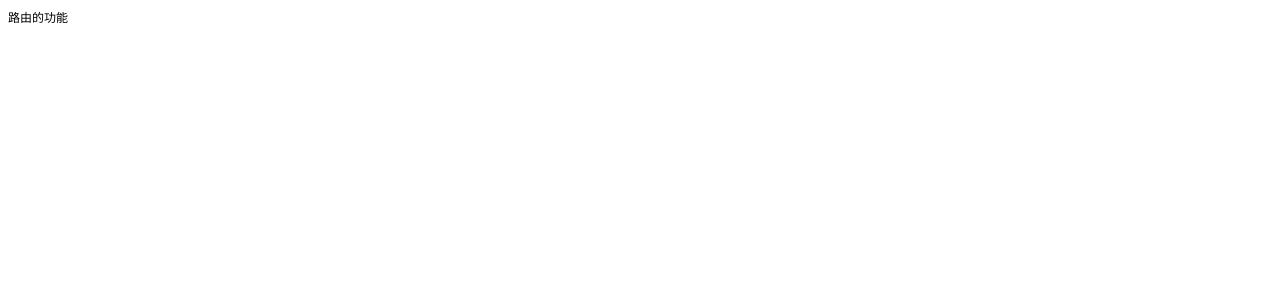
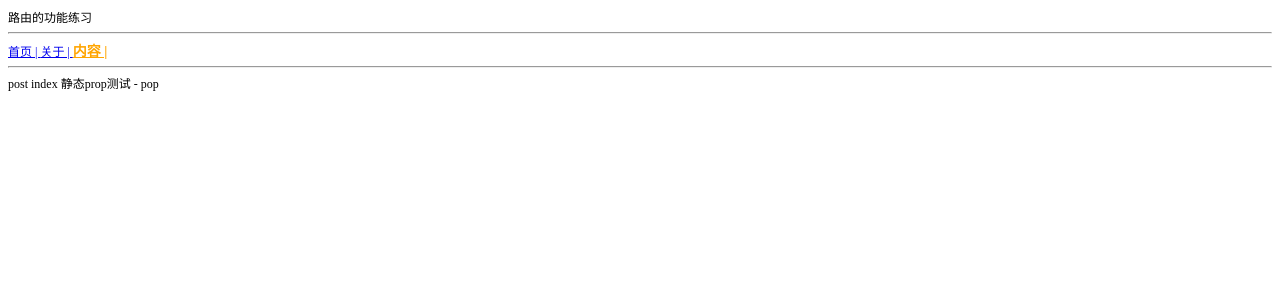
Before and after one commit to easunsh/vue-demo, a Vue app: page /posts in a window 1280 px wide. Shown: the top 300 px of the page. Built offline with nearby package versions, Linux system fonts and the light colour scheme.

Commit message:
路由功能的练习篇章

```diff
--- a/package.json
+++ b/package.json
@@ -9,7 +9,8 @@
   },
   "dependencies": {
     "core-js": "^3.6.5",
-    "vue": "^3.0.0-0"
+    "vue": "^3.0.0-0",
+    "vue-router":"^4.0.0"
   },
   "devDependencies": {
     "@typescript-eslint/eslint-plugin": "^2.33.0",
--- /dev/null
+++ b/src/app/app.router.ts
@@ -0,0 +1,94 @@
+/**
+ * 创建路由器
+ */
+import { createRouter , createWebHistory , RouteRecordRaw } from 'vue-router';
+
+//导入组件
+import Index from './components/router-demo-index.vue';
+import About from './components/router-demo-about.vue';
+
+//导入路由模块 @是别名，代表src目录
+import postRoutes from '@/post/post.routes';
+
+/**
+ * 定义路由
+ * 每一个路由都是一个对象
+ */
+const routes: Array<RouteRecordRaw> = [
+    {
+        path: '/',   //根路径
+        component: Index,
+        meta: {   //元数据
+            requireAuth: true, //标识一下需要验证
+         },
+    },
+
+    {
+        path: '/about',  //路径
+        name: 'about',  //给路由起一个名字
+        component: About,
+        meta: {   //元数据
+           requireAuth: true, //标识一下需要验证
+        },
+    },
+    {
+        path: '/about-us',
+       // redirect: '/about', //重定向到about
+       //redirect: { name: 'about' }, //重定向到about,路由名写法
+       redirect: to => {   //做一下判断也可以，传一个to参数
+        console.log(to)
+         return '/about';
+       },
+    },
+
+
+    ...postRoutes,  //引入路由模块
+];
+
+/**
+ * 创建路由
+ */
+const router = createRouter({
+    history: createWebHistory(),
+    routes,
+});
+
+/**
+ * 导航守卫
+ * 箭头函数3个参数
+ * to 是用户要访问的路由
+ * from 是用户来自哪个路由
+ * next 要完成这个函数才能继续导航
+ * 暂时用不到可注释
+ */
+router.beforeEach( ( to , from , next ) => {
+    console.log('查看导航守卫');
+    console.log('to' , to );
+    console.log('from ' , from );
+
+    //多层嵌套路由是一个数组，用matched.some去比对
+    // 里面有meta定义了自定义的requireAuth为true就返回true
+    // 没有，就返回 false
+    const requireAuth = to.matched.some(
+        record => record.meta.requireAuth
+    );
+
+    if( requireAuth ){
+        console.log('验证登录');
+    }
+
+    next();
+
+
+     //一个测试，如果要访问postIndex ，就重定向到首页
+    // if( to.name === 'postIndex'){   //单层，可以用，多层嵌套路由，用matched
+    //     next('/');
+    // }else{
+    //     next();
+    // }
+
+
+});
+
+
+export default router;
--- a/src/app/app.vue
+++ b/src/app/app.vue
@@ -1,57 +1,55 @@
 <template>
   {{ title }}
+  <hr />
+  <!--选中的项目vue会给加上 router-link-active 样式，可以自己定义一下-->
+  <router-link to="/">首页 | </router-link>
+  <!-- <router-link to="/about">关于 | </router-link> -->
+
+  <!--用路由名的写法-->
+  <router-link :to="{ name: 'about' }">关于 | </router-link>
+  <router-link :to="{ name: 'postIndex' }">内容 | </router-link>
+  <hr />
+  <!---会调用app.router.ts里设置好的路由配置-->
+  <router-view></router-view>
 </template>
 
 <script>
-
-
 export default {
-
-
-
-        data(){   //放数据的
-            return{
-
-                title: '路由的功能',
-
-
+  data() {
+    //放数据的
+    return {
+      title: '路由的功能练习',
     };
   },
 
-
-
-
   //computed一个对象，可操作下数据，
   //,不同data ,可用方法返回，DEMO里可直接{{ processStatus }},
-        computed: {
-
-        },
+  computed: {},
 
   //watch是监视某数据的变化，从而进行一些操作。
   //要监听name ，有两个参数 ，新的值和旧的值。参数取名 newName , oldName
-        watch: {
+  watch: {},
 
+  created() {
+    //生命周期之一
   },
 
-        created(){   //生命周期之一
-
+  methods: {
+    //写方法的地方。
   },
 
-        methods: {  //写方法的地方。
+  components: {},
+};
+</script>
 
-
-
-        },
-
-
-      components: {  },
-
-
+<style>
+body {
+  font-size: 12px;
 }
 
-</script>
-
-<style >
-body { font-size: 12px; }
-
+.router-link-active {
+  color: orange;
+  font-size: 14px;
+  font-weight: 600;
+}
 </style>
--- /dev/null
+++ b/src/app/components/router-demo-about.vue
@@ -0,0 +1,3 @@
+<template>
+  <div>关于我们</div>
+</template>
--- /dev/null
+++ b/src/app/components/router-demo-index.vue
@@ -0,0 +1,16 @@
+<template>
+  <div @click="onClickText">平行方块宇宙，欢迎您 [中心]</div>
+</template>
+
+<script>
+export default {
+  methods: {
+    onClickText() {
+      // this.$router.push('/about');  //可以后退到应用内的上个页面，有url历史
+      //this.$router.replace('/about'); //不可以后退到应用内的上个页面，没有历史
+
+      this.$router.replace({ name: 'about' }); //用路由名的方法
+    },
+  },
+};
+</script>
--- /dev/null
+++ b/src/post/index/post-index.vue
@@ -0,0 +1,11 @@
+<template>
+  <div>post index 静态prop测试 - {{ sort }}</div>
+</template>
+
+<script>
+export default {
+  props: {
+    sort: String,
+  },
+};
+</script>
--- /dev/null
+++ b/src/post/post.routes.ts
@@ -0,0 +1,35 @@
+import { RouteRecordRaw } from 'vue-router';
+import PostIndex from './index/post-index.vue';
+import PostShow from './show/post-show.vue';
+import PostMeta from './show/components/post-meta.vue'
+
+
+/**
+ * 定义路由
+ */
+const routes: Array<RouteRecordRaw> = [
+    {
+        path : '/posts',
+        name: 'postIndex',
+        component: PostIndex,  //头部引入的vue
+        props: {
+            sort: 'pop',   //设置静态的属性值
+        }
+    },
+    {
+        path:'/posts/:postId',  //动态带参数的路由名字自己取postId
+        name: 'postShow',
+        component: PostShow,
+        props: true,  //属性
+        children:[   //子组件
+            {
+                path: 'meta',   //地址是父路由的地址加上meta 比如/posts/:postId/meta
+                component: PostMeta
+            },
+        ],
+
+    }
+
+];
+
+export default routes;
--- /dev/null
+++ b/src/post/show/components/post-meta.vue
@@ -0,0 +1,3 @@
+<template>
+  <div>post metaaaaa</div>
+</template>
--- /dev/null
+++ b/src/post/show/post-show.vue
@@ -0,0 +1,17 @@
+<template>
+  <!--postId 是定义路由的时候自己设置的-->
+  <div>post show {{ $route.params.postId }}</div>
+  <div>得到值测试 {{ postId }}</div>
+  <router-view></router-view>
+</template>
+
+<script>
+export default {
+  props: {
+    postId: String,
+  },
+  created() {
+    console.log(this.$route.params.postId);
+  },
+};
+</script>
```
Also changed, not shown: src/main.ts (+8 -0 lines), 1 other file (tests, documents, lock files or other folders). Lines whose indentation alone changed are shown as unchanged.
